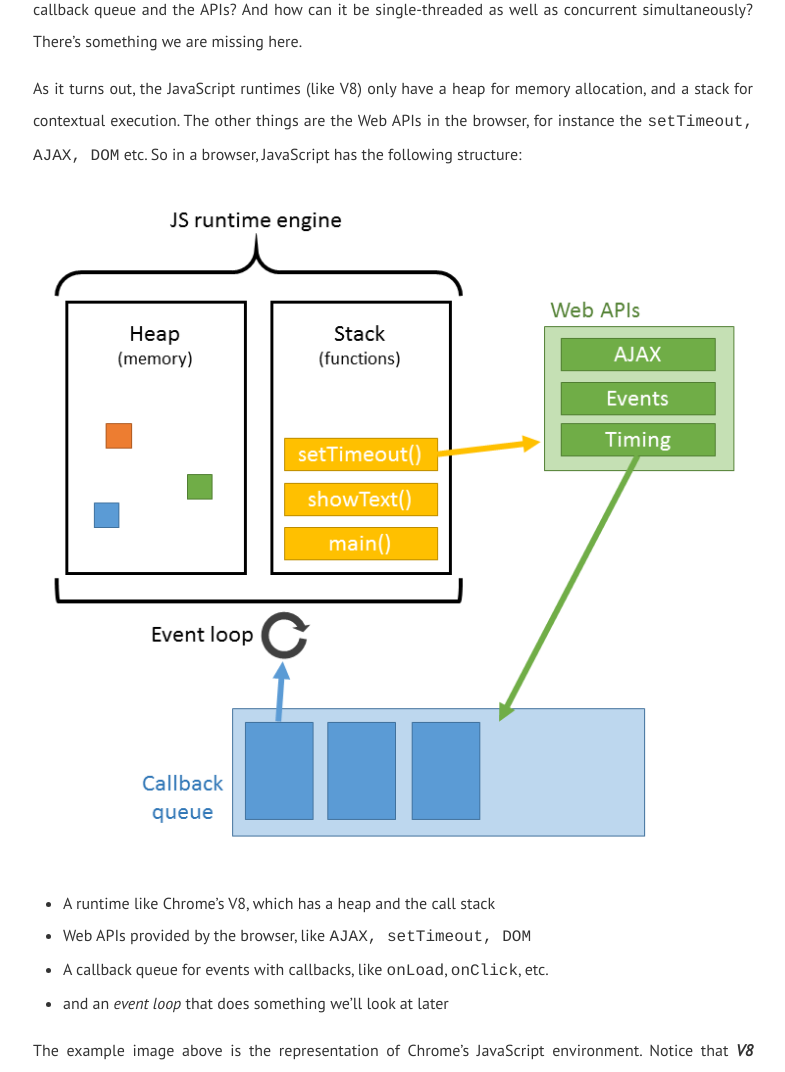
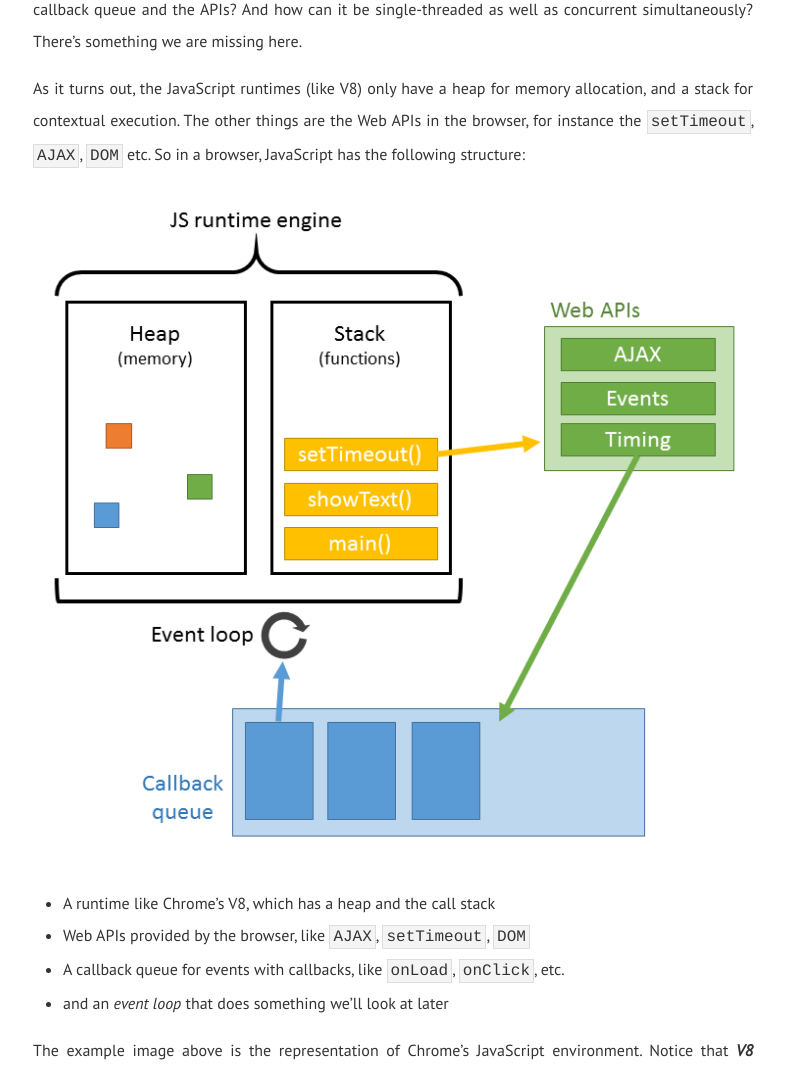
Before and after one commit to aseemrb/aseemrb.github.io, a Jekyll site: the page built from _posts/2016-05-26-weird-awesome-javascript.md, in a window 1280 px wide. Shown: the part 577-1649 px from the top of the page, without its empty margins (247-1032 px from the left). Built offline with Jekyll 4.4.1, drawn with Linux system fonts in a browser that asks for light colours.

Commit message:
inline-code

```diff
--- a/_posts/2016-05-26-weird-awesome-javascript.md
+++ b/_posts/2016-05-26-weird-awesome-javascript.md
@@ -9,12 +9,12 @@ But now, after some digging into how stuff works, I think I understand what it i
 
 As wikipedia puts it, [JavaScript](https://en.wikipedia.org/wiki/JavaScript) is a **_high-level, dynamic, untyped, and interpreted programming language_**. But this statement doesn't do much. We need to explore more. JavaScript is popularly known to be a **_single-threaded non-blocking asynchronous concurrent language_** with a **_call stack_**, **_event loop_**, a **_callback queue_** and some **_APIs_**. But V8 only has a call stack and a **_heap_**. Weird! What about the other stuff? The event loop, the callback queue and the APIs? And how can it be single-threaded as well as concurrent simultaneously? There's something we are missing here.
 
-As it turns out, the JavaScript runtimes (like V8) only have a heap for memory allocation, and a stack for contextual execution. The other things are the Web APIs in the browser, for instance the `setTimeout, AJAX, DOM` etc. So in a browser, JavaScript has the following structure:
+As it turns out, the JavaScript runtimes (like V8) only have a heap for memory allocation, and a stack for contextual execution. The other things are the Web APIs in the browser, for instance the `setTimeout`, `AJAX`, `DOM` etc. So in a browser, JavaScript has the following structure:
 
 ![jsRunTime]({{site.baseurl}}/images/weird-awesome-javascript/chrome.png)
 
 - A runtime like Chrome's V8, which has a heap and the call stack
-- Web APIs provided by the browser, like `AJAX, setTimeout, DOM`
+- Web APIs provided by the browser, like `AJAX`, `setTimeout`, `DOM`
 - A callback queue for events with callbacks, like `onLoad`, `onClick`, etc.
 - and an *event loop* that does something we'll look at later
 
--- a/style.scss
+++ b/style.scss
@@ -253,6 +253,12 @@ img {
   }
 }
 
+.highlighter-rouge {
+  background-color: #f4f4f4;
+  padding: 2px 3px;
+  border: 1px solid #ddd;
+}
+
 nav {
   float: right;
   margin-top: 23px; // @TODO: Vertically middle align
```
